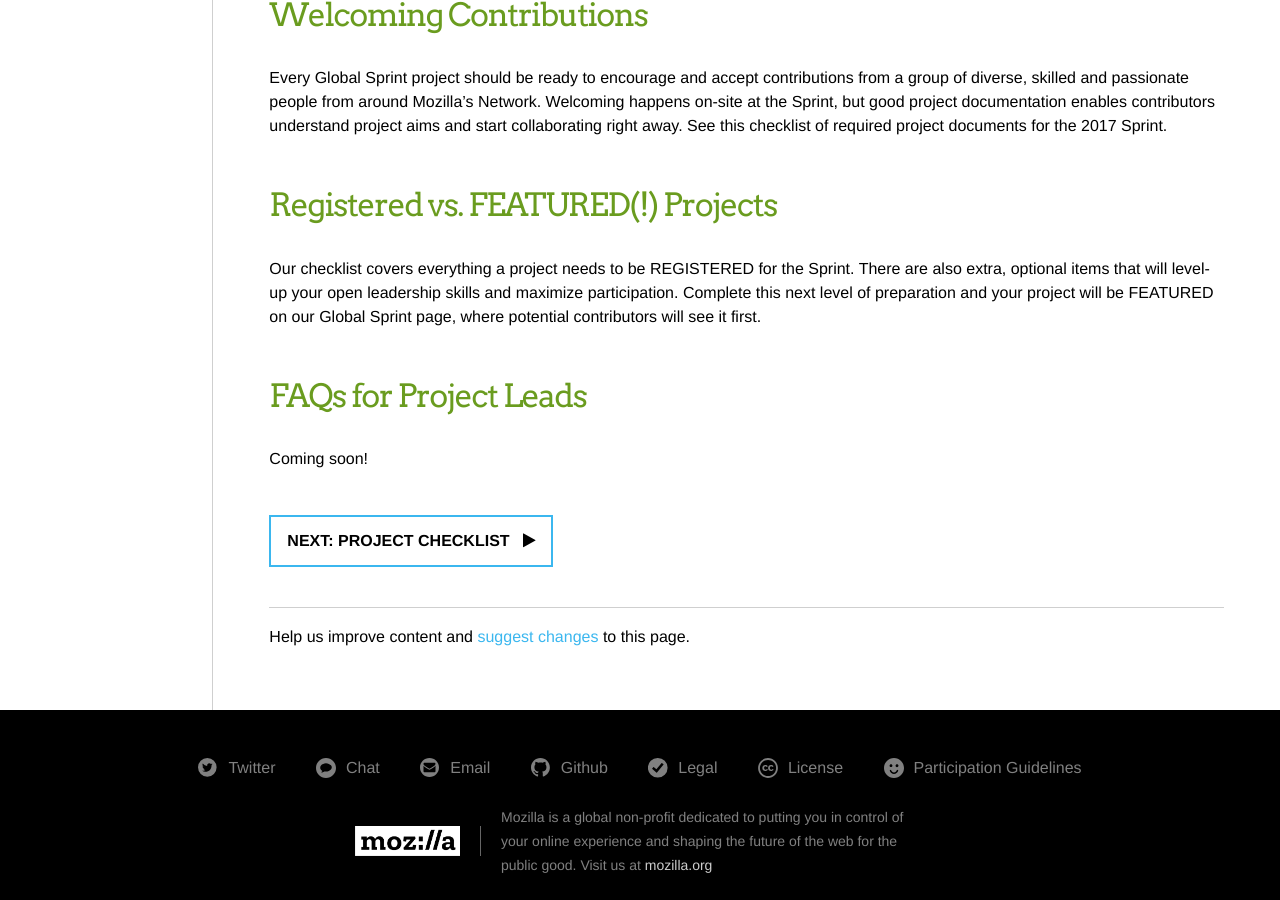
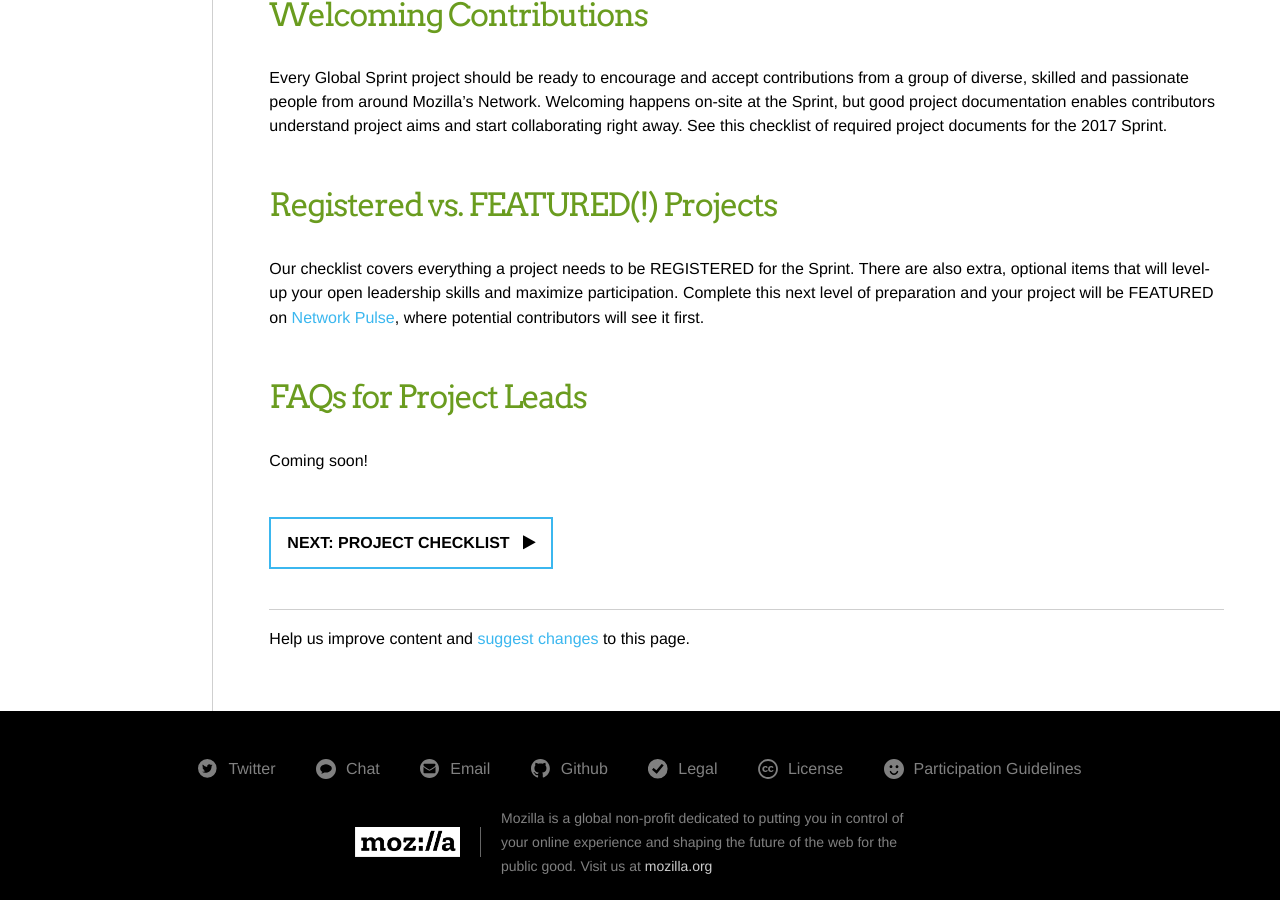
Before and after one commit to mozilla/global-sprint, a Jekyll site: the page built from _articles/projects.md, in a window 1280 px wide and 900 px high, scrolled down 1385 px. Built offline with Jekyll 4.4.1, drawn with Linux system fonts in a browser that asks for light colours; comment, search, counter and statistics services are not loaded; a style sheet for code colours, icons or effects is not loaded.

Commit message:
Update projects.md

```diff
--- a/_articles/projects.md
+++ b/_articles/projects.md
@@ -40,7 +40,7 @@ Every Global Sprint project should be ready to encourage and accept contribution
 
 
 ### Registered vs. FEATURED(!) Projects
-Our checklist covers everything a project needs to be REGISTERED for the Sprint. There are also extra, optional items that will level-up your open leadership skills and maximize participation. Complete this next level of preparation and your project will be FEATURED on our Global Sprint page, where potential contributors will see it first.
+Our checklist covers everything a project needs to be REGISTERED for the Sprint. There are also extra, optional items that will level-up your open leadership skills and maximize participation. Complete this next level of preparation and your project will be FEATURED on [Network Pulse](https://www.mozillapulse.org/featured), where potential contributors will see it first.
 
 ### FAQs for Project Leads
 Coming soon!
```
